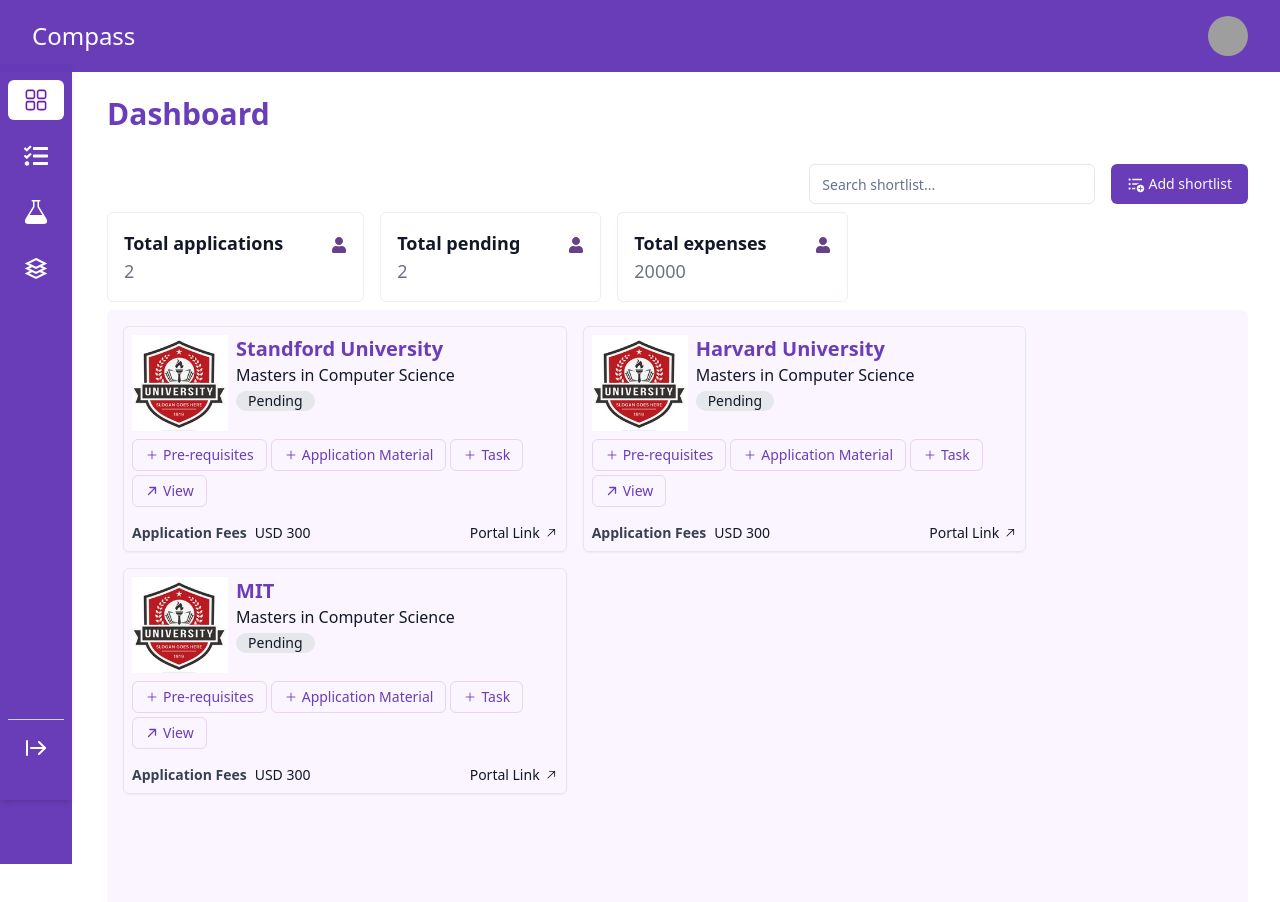
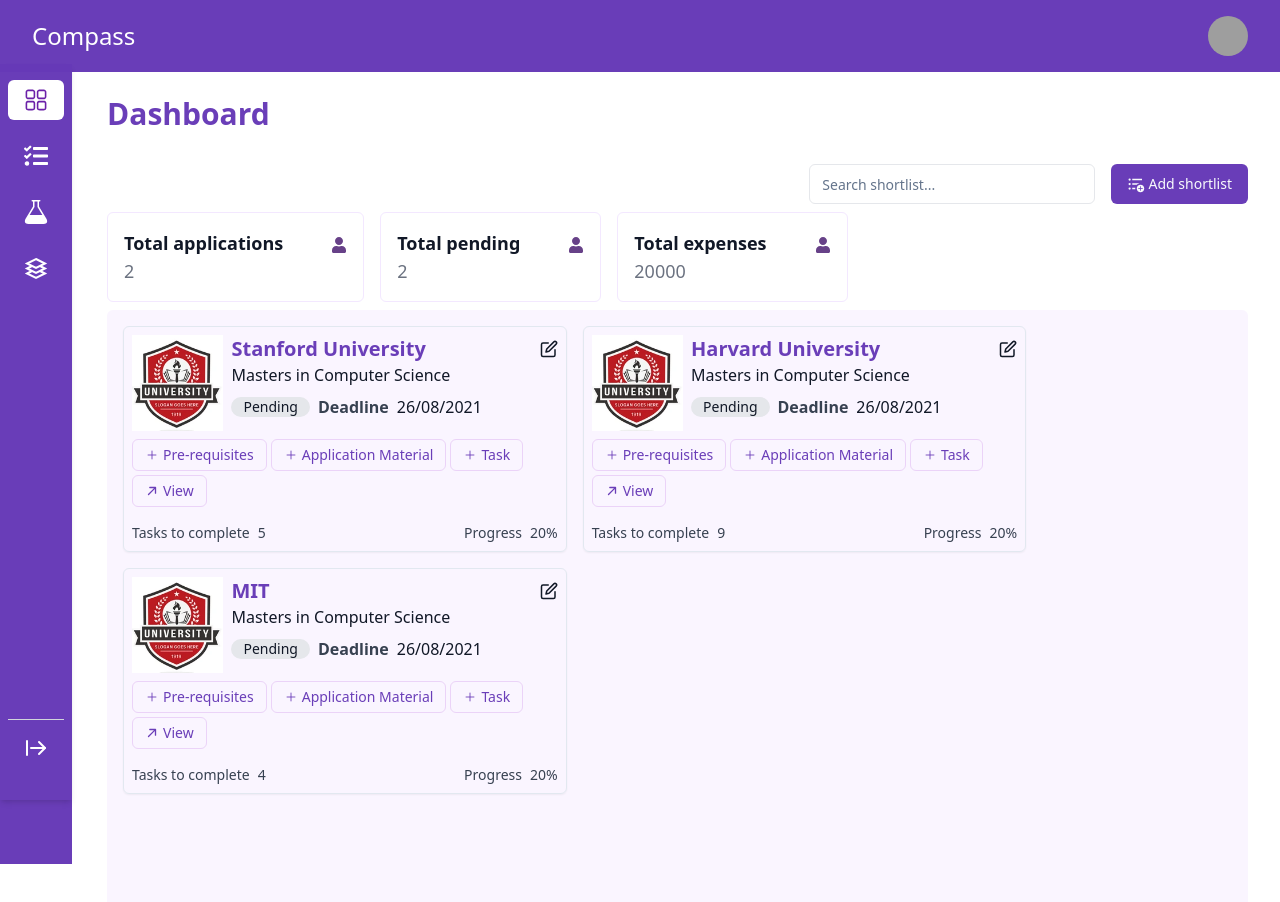
Before and after one commit to takeleapnow/compass-frontend, a React (Vite) app: page /applications in a window 1280 px wide. Shown: the top 902 px of the page. Built offline with nearby package versions, Linux system fonts and the light colour scheme; grey boxes are pictures that could not be loaded.

Commit message:
my applications dashboard updated to new design

```diff
--- a/src/components/pages/myApplications/MyApplications.tsx
+++ b/src/components/pages/myApplications/MyApplications.tsx
@@ -2,16 +2,34 @@
 import Stats from "./subComponents/Stats";
 import DashboardNavbar from "./subComponents/DashboardNavbar";
 import { useEffect, useState } from "react";
-// import axios from "axios";
 import no_shortlist from "@/assets/images/no_shortlists.webp";
 import uni from "@/assets/images/uni.png";
 import { Link } from "react-router-dom";
 import { Button } from "@/components/ui/button";
 import { IoAdd } from "react-icons/io5";
-import { GoArrowUpRight } from "react-icons/go";
 import AddTask from "./subComponents/AddTask";
-import { PiArrowUpRightBold } from "react-icons/pi";
 import AddApplicationMaterial from "./subComponents/AddApplicationMaterial";
+import { FiEdit, FiFileText } from "react-icons/fi";
+import {
+  DropdownMenu,
+  DropdownMenuContent,
+  DropdownMenuGroup,
+  DropdownMenuItem,
+  DropdownMenuLabel,
+  DropdownMenuPortal,
+  DropdownMenuRadioGroup,
+  DropdownMenuRadioItem,
+  DropdownMenuSeparator,
+  DropdownMenuSub,
+  DropdownMenuSubContent,
+  DropdownMenuSubTrigger,
+  DropdownMenuTrigger,
+} from "@/components/ui/dropdown-menu";
+import { PiArrowUpRightBold, PiCompassRoseThin } from "react-icons/pi";
+import { LifeBuoy } from "lucide-react";
+import { LuFileClock, LuFileEdit, LuFileLock2 } from "react-icons/lu";
+import { HiOutlineGlobeAsiaAustralia } from "react-icons/hi2";
+
 interface ApplicationShortlists {
   uniName: string;
   program: string;
@@ -19,6 +37,12 @@
   currency: string;
   status: string;
   id: number;
+  deadline: {
+    seconds: number;
+    nanos: number;
+  };
+  tasksToComplete: string;
+  progress:number
 }
 
 const MyApplications = () => {
@@ -45,12 +69,18 @@
 
   const applications = [
     {
-      uniName: "Standford University",
+      uniName: "Stanford University",
       program: "Masters in Computer Science",
       applicationFees: 300,
       currency: "USD",
       status: "Pending",
       id: 1,
+      deadline: {
+        seconds: 1630000000,
+        nanos: 0,
+      },
+      tasksToComplete: "5",
+      progress:20
     },
     {
       uniName: "Harvard University",
@@ -59,6 +89,12 @@
       currency: "USD",
       status: "Pending",
       id: 2,
+      deadline: {
+        seconds: 1630000000,
+        nanos: 0,
+      },
+      tasksToComplete: "9",
+      progress:20
     },
     {
       uniName: "MIT",
@@ -67,8 +103,27 @@
       currency: "USD",
       status: "Pending",
       id: 3,
+      deadline: {
+        seconds: 1630000000,
+        nanos: 0,
+      },
+      tasksToComplete: "4",
+      progress:20
     },
   ];
+
+  // Helper function to format the deadline
+  const handleDateFormatter = (deadline: {
+    seconds: number;
+    nanos: number;
+  }): string => {
+    const date = new Date(deadline.seconds * 1000); // Convert seconds to milliseconds
+    const day = String(date.getDate()).padStart(2, "0");
+    const month = String(date.getMonth() + 1).padStart(2, "0"); // Months are zero-indexed
+    const year = date.getFullYear();
+    return `${day}/${month}/${year}`;
+  };
+
   return (
     <Dashboard>
       <div>
@@ -93,14 +148,109 @@
                         src={uni}
                         className="w-24 h-24"
                       />
-                      <div className="flex flex-col ">
-                        <p className="text-lightPrimary font-semibold text-xl">
-                          {shortlist.uniName}
-                        </p>
+                      <div className="flex flex-col w-full ">
+                        <div className="flex justify-between items-center w-full">
+                          <p className="text-lightPrimary font-semibold text-xl">
+                            {shortlist.uniName}
+                          </p>
+                          <DropdownMenu>
+                            <DropdownMenuTrigger asChild>
+                              <div>
+                                <FiEdit className="text-lg" />
+                              </div>
+                            </DropdownMenuTrigger>
+                            <DropdownMenuContent className="w-56">
+                              <DropdownMenuLabel>
+                                Application Menu
+                              </DropdownMenuLabel>
+                              <DropdownMenuSeparator />
+                              <DropdownMenuGroup>
+                                <DropdownMenuItem>
+                                  <FiFileText className="mr-2 h-4 w-4" />
+                                  <span>View application</span>
+                                </DropdownMenuItem>
+                                <DropdownMenuItem>
+                                  <PiCompassRoseThin className="mr-2 h-4 w-4" />
+                                  <span>Quick access</span>
+                                </DropdownMenuItem>
+                                <DropdownMenuItem>
+                                  <HiOutlineGlobeAsiaAustralia className="mr-2 h-4 w-4" />
+                                  <span>View Portal</span>
+                                </DropdownMenuItem>
+                                <DropdownMenuItem>
+                                  <LuFileEdit className="mr-2 h-4 w-4" />
+                                  <span>Edit application</span>
+                                </DropdownMenuItem>
+                              </DropdownMenuGroup>
+                              <DropdownMenuSeparator />
+                              <DropdownMenuGroup>
+                                <DropdownMenuSub>
+                                  <DropdownMenuSubTrigger>
+                                    <LuFileClock className="mr-2 h-4 w-4" />
+                                    <span>Status</span>
+                                  </DropdownMenuSubTrigger>
+                                  <DropdownMenuPortal>
+                                    <DropdownMenuSubContent>
+                                      <DropdownMenuRadioGroup
+                                        value={"Applying"}
+                                        onValueChange={() => {}}
+                                      >
+                                        <DropdownMenuRadioItem value="Applying">
+                                          Applying
+                                        </DropdownMenuRadioItem>
+                                        <DropdownMenuRadioItem value="Considering">
+                                          Considering
+                                        </DropdownMenuRadioItem>
+                                        <DropdownMenuRadioItem value="Submitted">
+                                          Submitted
+                                        </DropdownMenuRadioItem>
+                                      </DropdownMenuRadioGroup>
+                                    </DropdownMenuSubContent>
+                                  </DropdownMenuPortal>
+                                </DropdownMenuSub>
+                                <DropdownMenuSub>
+                                  <DropdownMenuSubTrigger>
+                                    <LuFileLock2 className="mr-2 h-4 w-4" />
+                                    <span>Privacy</span>
+                                  </DropdownMenuSubTrigger>
+                                  <DropdownMenuPortal>
+                                    <DropdownMenuSubContent>
+                                      <DropdownMenuRadioGroup
+                                        value={"Public"}
+                                        onValueChange={() => {}}
+                                      >
+                                        <DropdownMenuRadioItem value="Public">
+                                          Visible to mentor
+                                        </DropdownMenuRadioItem>
+                                        <DropdownMenuRadioItem value="Private">
+                                          Private
+                                        </DropdownMenuRadioItem>
+                                      </DropdownMenuRadioGroup>
+                                    </DropdownMenuSubContent>
+                                  </DropdownMenuPortal>
+                                </DropdownMenuSub>
+                              </DropdownMenuGroup>
+                              <DropdownMenuSeparator />
+
+                              <DropdownMenuItem>
+                                <LifeBuoy className="mr-2 h-4 w-4" />
+                                <span>Support</span>
+                              </DropdownMenuItem>
+                            </DropdownMenuContent>
+                          </DropdownMenu>
+                        </div>
                         <p>{shortlist.program}</p>
-                        <p className="bg-gray-200 rounded-full w-fit px-3 mt-1 text-sm">
-                          {shortlist.status}
-                        </p>
+                        <div className="flex items-center gap-2 mt-2">
+                          <p className="bg-gray-200 rounded-full w-fit px-3 text-sm">
+                            {shortlist.status}
+                          </p>
+                          <div className="flex gap-2 items-center">
+                            <p className="text-gray-700 font-semibold">
+                              Deadline
+                            </p>
+                            <p>{handleDateFormatter(shortlist.deadline)}</p>
+                          </div>
+                        </div>
                       </div>
                     </div>
                     <div className="flex flex-wrap items-center gap-1">
@@ -120,19 +270,14 @@
                   </div>
 
                   <div className="flex items-center justify-between text-sm mt-4">
-                    <div className="flex gap-2 items-center">
-                      <p className="text-gray-700 font-semibold">
-                        Application Fees
-                      </p>
-                      <p>
-                        {shortlist.currency} {shortlist.applicationFees}
-                      </p>
+                   <div className="flex items-center gap-2">
+                   <p className="text-gray-700">Tasks to complete</p>
+                   <p className="text-gray-700">{shortlist.tasksToComplete}</p>
+                   </div>
+                    <div className="flex items-center gap-2">
+                    <p className="text-gray-700">Progress</p>
+                    <p className="text-gray-700">{shortlist.progress}%</p>
                     </div>
-                    <Link to={""}>
-                      <p className="flex items-center gap-1 hover:text-lightSecondary">
-                        Portal Link <GoArrowUpRight />{" "}
-                      </p>
-                    </Link>
                   </div>
                 </div>
               ))}
```
